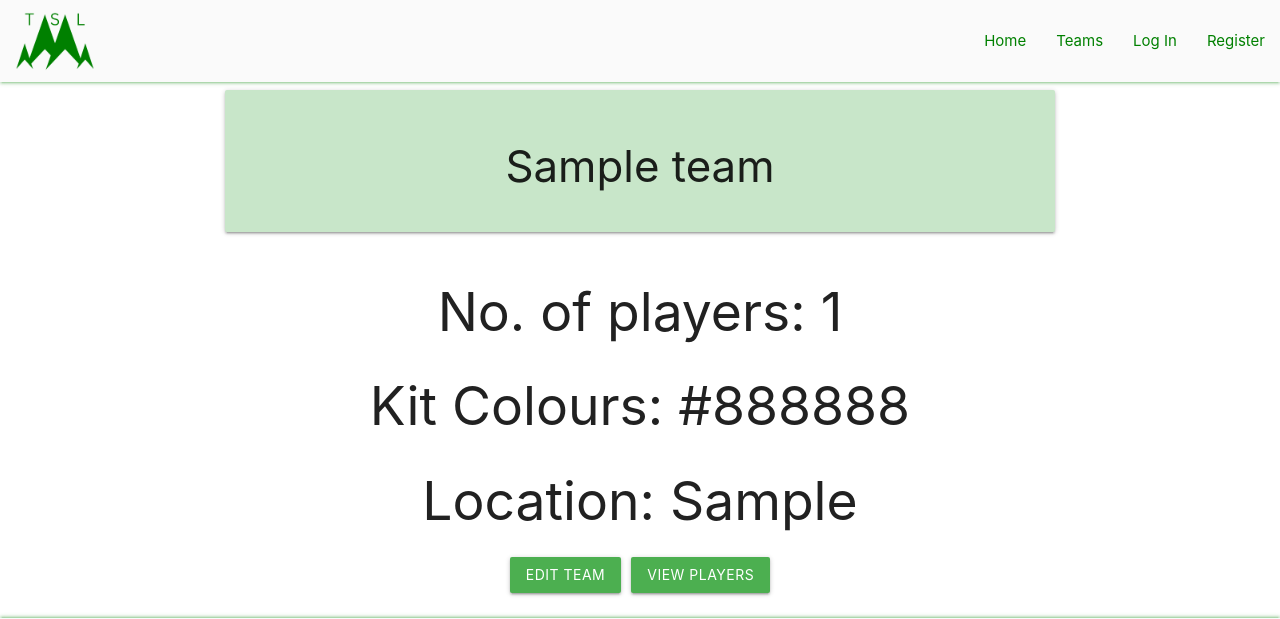
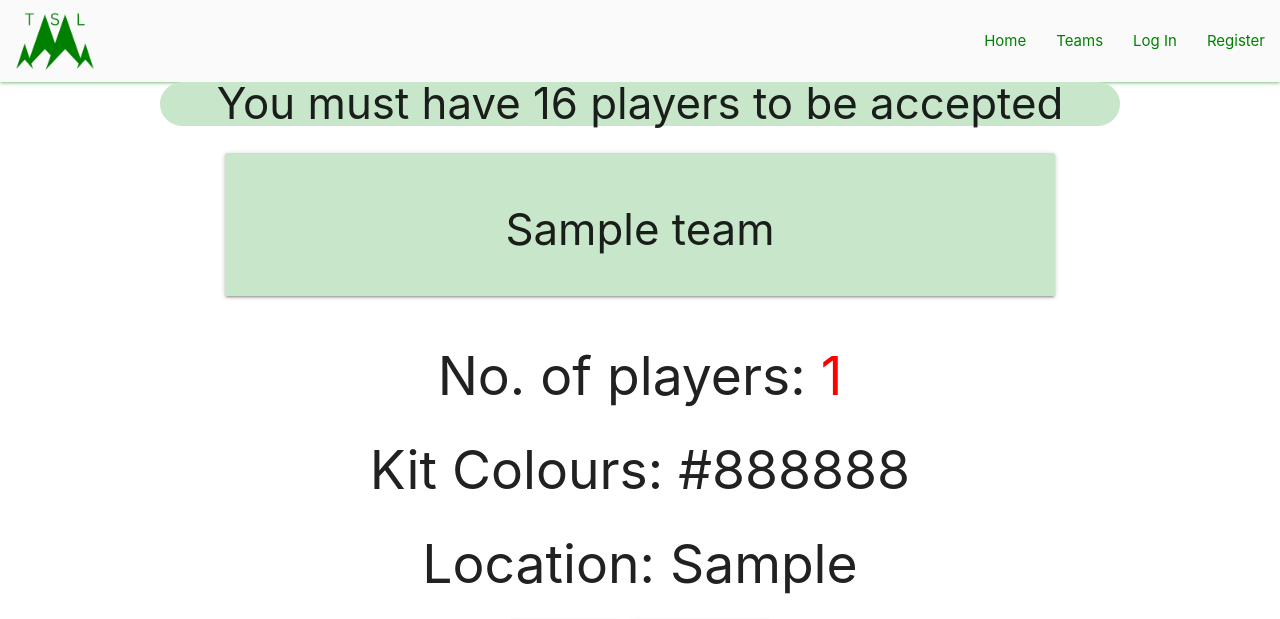
Before and after one commit to ryanmcnally93/torquay-sunday-league, a Flask app: page /team_profile/1 in a window 1280 px wide. Shown: the top 619 px of the page. Run offline with Flask 3, Linux system fonts and the light colour scheme; tables that the repository leaves empty hold one stand-in row (values such as "Sample post"); some libraries are stand-ins or nearby versions.

Commit message:
Message and colour add when team has less than 16 players

```diff
--- a/torquay_sunday_league/routes.py
+++ b/torquay_sunday_league/routes.py
@@ -204,6 +204,8 @@ def team_profile(id):
         number_of_players += 1
 
     team.team_no_of_players = number_of_players
+    if number_of_players < 16:
+        flash("You must have 16 players to be accepted")
     return render_template("team_profile.html", team=team)
 
 
--- a/torquay_sunday_league/static/css/style.css
+++ b/torquay_sunday_league/static/css/style.css
@@ -228,3 +228,7 @@ footer p {
 .player-collapsible {
     width: 30%;
 }
+
+#no_of_players {
+    display: inline;
+}
--- /dev/null
+++ b/torquay_sunday_league/static/js/team_profile_script.js
@@ -0,0 +1,6 @@
+document.addEventListener('DOMContentLoaded', function() {
+    if (parseInt(document.getElementById('no_of_players').innerText) < 16) {
+        document.getElementById('no_of_players').style.color = "red";
+        document.getElementById('no_of_players').title = "You must have 16 players to be accepted";
+    }
+});
--- a/torquay_sunday_league/templates/team_profile.html
+++ b/torquay_sunday_league/templates/team_profile.html
@@ -12,7 +12,7 @@
 </div>
 
 <!-- Number of Registered Players -->
-<h2 class="center-align">No. of players: {{ team.team_no_of_players }}</h2>
+<h2 class="center-align">No. of players: <p id="no_of_players">{{ team.team_no_of_players }}</p></h2>
 
 <!-- Kit Colour -->
 <h2 class="center-align">Kit Colours: {{ team.team_colour }}</h2>
@@ -30,4 +30,6 @@
     </div>
 </div>
 
+<script src="{{ url_for('static', filename='js/team_profile_script.js') }}"></script>
+
 {% endblock %}
```
